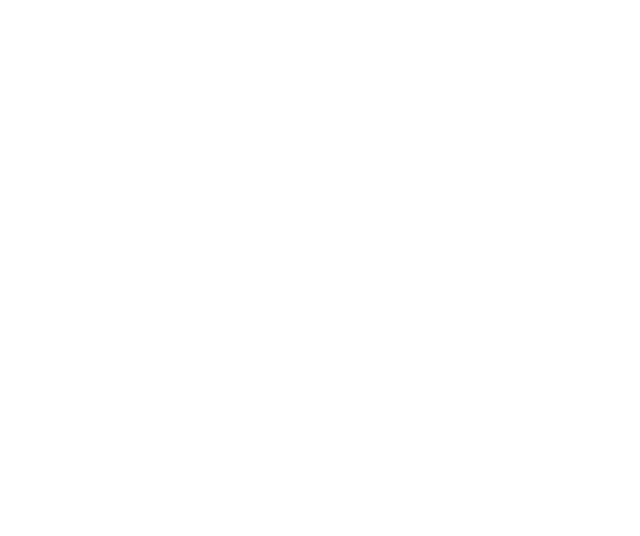
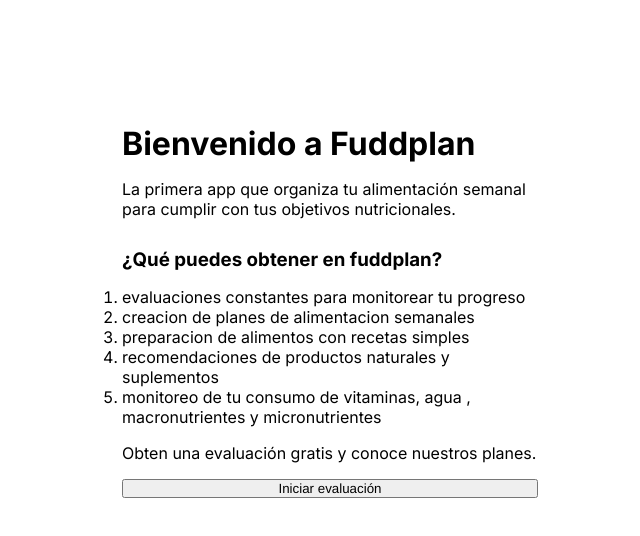
Before and after one commit to roddsolis/fuddplan, a Next.js app: page / in a window 1280 px wide. Shown: the top 536 px of the page, without its empty margins (310-950 px from the left). Built offline with nearby package versions, Linux system fonts and the light colour scheme.

Commit message:
avances en la estructura del home y aplicacion de estilos

```diff
--- a/src/app/page.js
+++ b/src/app/page.js
@@ -1,6 +1,34 @@
-import Image from "next/image";
-import styles from "../css/page.module.css"; /* esta linea aplica el css de manera modular  */
+import React from "react";
+import styles from "@/css/home.module.css";
 
-export default function Home() {
-  return <div></div>;
-}
+const Home = () => {
+  const brandName = "Fuddplan";
+
+  return (
+    // contenedor de titulo y bajada
+    <div className={styles.mainContent}>
+      <div className={styles.homeTitleContainer}>
+        <h1 className={styles.homeTitle}>Bienvenido a {brandName}</h1>
+        <p className={styles.homeParagraph1}>La primera app que organiza tu alimentación semanal para cumplir con tus objetivos nutricionales.</p>
+      </div>
+      {/* contenedor de las caracteristicas principales */}
+      <div className={styles.homefeaturesContainer}>
+        <h3 className={styles.homeQuestion}>¿Qué puedes obtener en fuddplan?</h3>
+        <ol className={styles.homeList}>
+          <li>evaluaciones constantes para monitorear tu progreso</li>
+          <li>creacion de planes de alimentacion semanales</li>
+          <li>preparacion de alimentos con recetas simples</li>
+          <li>recomendaciones de productos naturales y suplementos</li>
+          <li>monitoreo de tu consumo de vitaminas, agua , macronutrientes y micronutrientes </li>
+        </ol>
+      </div>
+      {/* contendor del call to action */}
+      <div className={styles.homeCtaContainer}>
+        <p className={styles.homeParagraph2}>Obten una evaluación gratis y conoce nuestros planes.</p>
+        <button className={styles.homeButton}>Iniciar evaluación</button>
+      </div>
+    </div>
+  );
+};
+
+export default Home;
--- a/src/app/step-2/page.js
+++ b/src/app/step-2/page.js
@@ -1,7 +1,7 @@
 "use client";
 import React from "react";
 import useUserStore from "../useUserStore";
-import styles from "/src/css/DatosDeSalud.module.css";
+import styles from "@/css/datosDeSalud.module.css";
 
 const DatosDeSalud = () => {
   const nombre = useUserStore((state) => state.nombre);
--- /dev/null
+++ b/src/css/home.module.css
@@ -0,0 +1,31 @@
+.mainContent {
+  display: grid;
+  grid-template-columns: repeat(12, 1fr);
+  grid-template-rows: repeat(6, 1fr);
+  gap: 1em;
+  height: 100vh;
+}
+
+.homeTitleContainer {
+  grid-column: 5 / 9;
+  grid-row: 2 / 3;
+  display: flex;
+  flex-direction: column;
+  gap: 1em;
+}
+
+.homefeaturesContainer {
+  grid-column: 5 / 9;
+  grid-row: 3 / 4;
+  display: flex;
+  flex-direction: column;
+  gap: 1em;
+}
+
+.homeCtaContainer {
+  grid-column: 5 / 9;
+  grid-row: 4 / 5;
+  display: flex;
+  flex-direction: column;
+  gap: 1em;
+}
```
